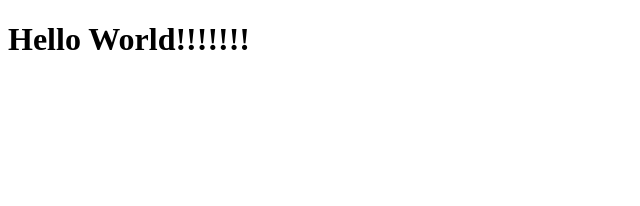
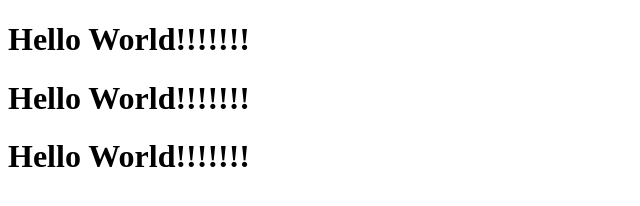
Before and after one commit to zen77/prettypage, a plain HTML site: page index.html in a window 1280 px wide. Shown: the whole page, without its empty margins (0-640 px from the left). Drawn offline with Linux system fonts and the light colour scheme.

Commit message:
new thingssssssssss

```diff
--- a/index.html
+++ b/index.html
@@ -1,15 +1,20 @@
 <!DOCTYPE html>
 <html lang="en">
+
 <head>
 	<meta charset="UTF-8">
 	<title>Pretty Page</title>
 
 </head>
+
 <body>
 	<header>
+		<h1> Hello World!!!!!!!</h1>
+		<h1> Hello World!!!!!!!</h1>
 		<h1> Hello World!!!!!!!</h1>
 	</header>
 	<main> </main>
 	<footer> </footer>
 </body>
+
 </html>
```
Lines whose indentation alone changed are shown as unchanged.
